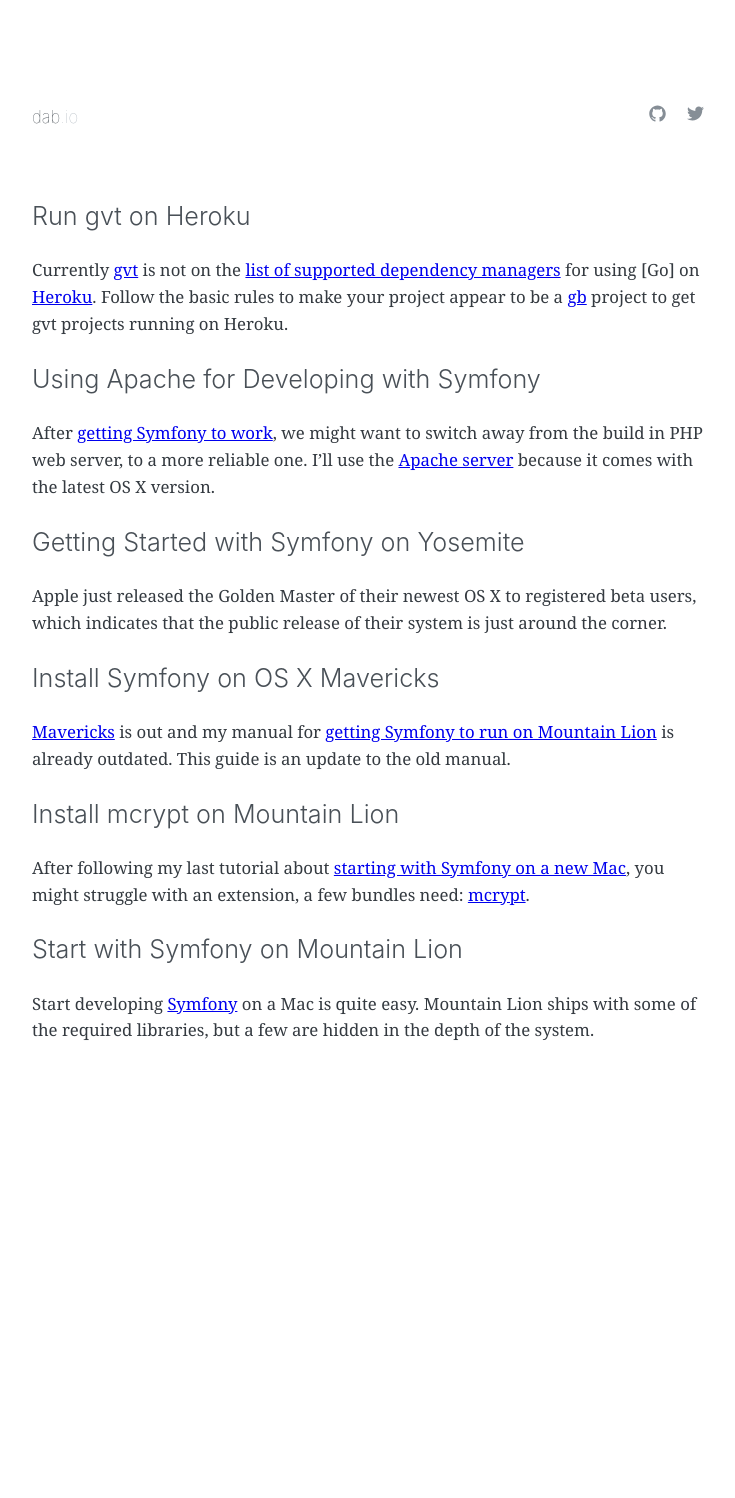
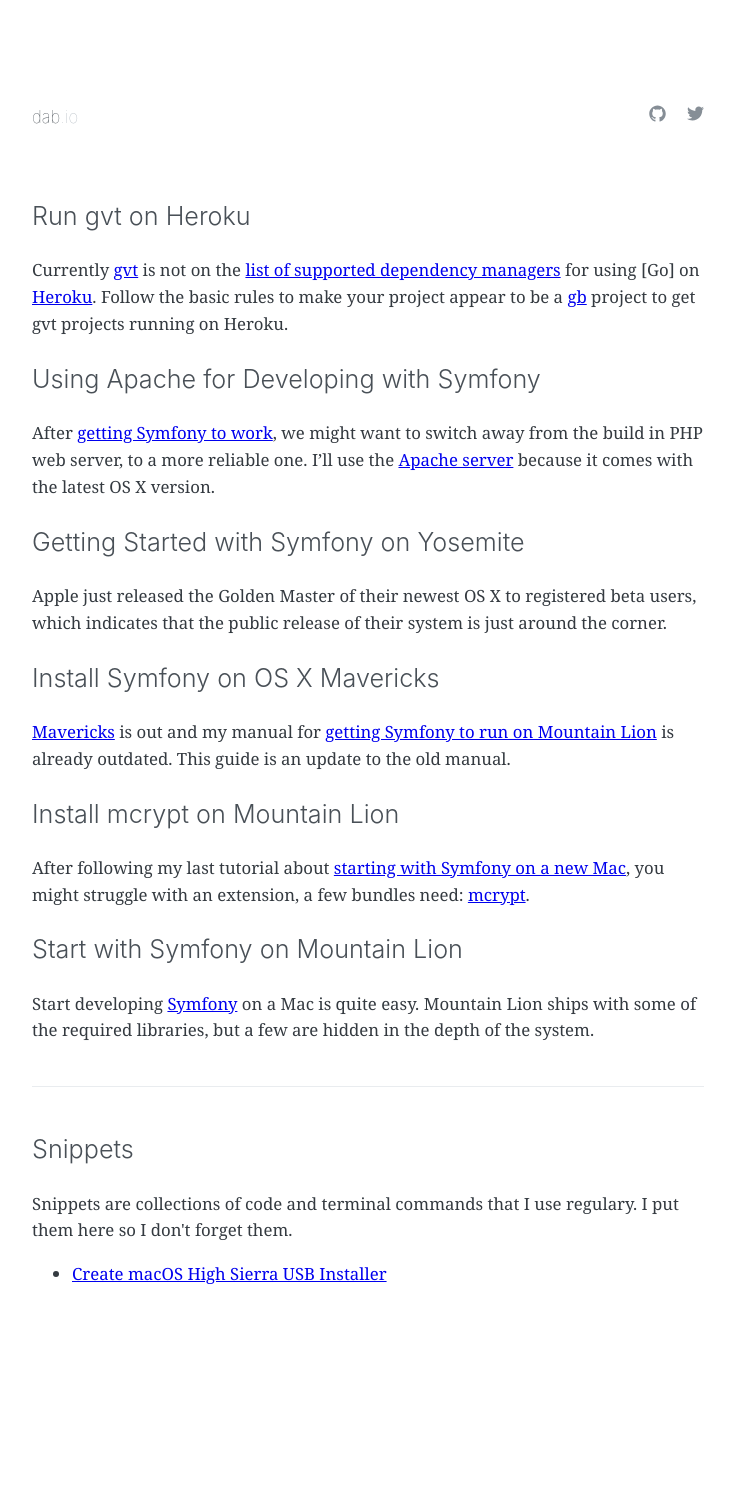
Before and after one commit to dabio/dabio, a Jekyll site: the page built from index.md, in a window 1280 px wide. Shown: the whole page, without its empty margins (272-1007 px from the left). Built offline with Jekyll 4.4.1, drawn with Linux system fonts in a browser that asks for light colours; before the commit the page ends 1254 px from its top, so only the background shows below that.

Commit message:
First snippet

```diff
--- a/_config.yml
+++ b/_config.yml
@@ -4,6 +4,11 @@ twitter: https://twitter.com/danilobraband
 github:  https://github.com/dabio
 permalink: /:slug.html
 google_analytics: UA-67221-16
+
+collections:
+  snippets:
+    output: true
+    permalink: /:slug.html
 
 # Build settings
 markdown: kramdown
--- a/_layouts/index.html
+++ b/_layouts/index.html
@@ -5,3 +5,15 @@ layout: default
   <h2><a href="{{ post.url }}" title="{{ post.title }}">{{ post.title }}</a></h2>
   {{ post.excerpt }}
 {% endfor %}
+
+<hr/>
+
+<h2>Snippets</h2>
+
+<p>Snippets are collections of code and terminal commands that I use regulary. I put them here so I don't forget them.</p>
+
+<ul>
+{% for snippet in site.snippets %}
+  <li><a href="{{ snippet.url }}" title="{{ snippet.title }}">{{ snippet.title }}</a></li>
+{% endfor %}
+</ul>
--- /dev/null
+++ b/_layouts/snippet.html
@@ -0,0 +1,5 @@
+---
+layout: default
+---
+<h1>{{ page.title }}</h1>
+{{ content }}
--- a/css/site.scss
+++ b/css/site.scss
@@ -50,10 +50,12 @@ header h1 {
 header .tld {
     color: $oc-gray-5;
 }
-h1 a, h2 a {
+h1 a,
+h2 a {
     color: $header-color;
 }
-h1 a:hover, h2 a:hover {
+h1 a:hover,
+h2 a:hover {
     color: #000;
     text-decoration: underline;
 }
@@ -78,6 +80,12 @@ h1, h2, h3, h4 {
 }
 h1 a, h2 a, h3 a, h4 a {
     text-decoration: none;
+}
+hr {
+  background: $oc-gray-2;
+  border: 0;
+  height: 1px;
+  margin: 2.5rem 0;
 }
 pre {
     overflow: scroll;
```
Also changed, not shown: _snippets/2017-10-20-create-macos-usb-installer.md (added, +30 -0 lines).
